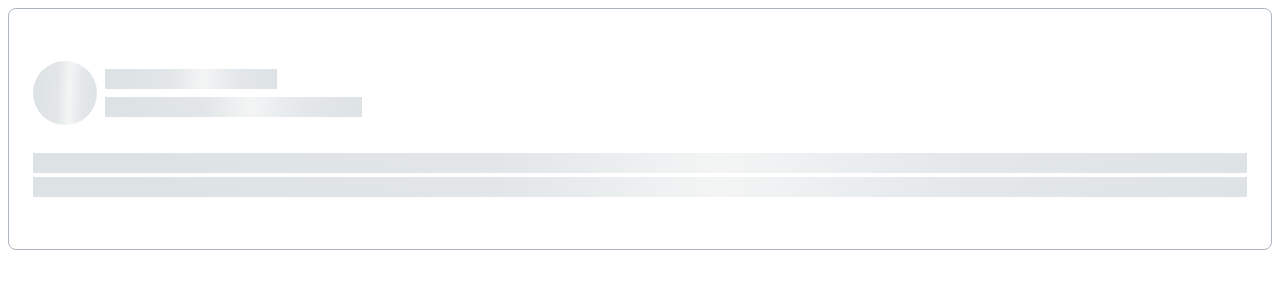
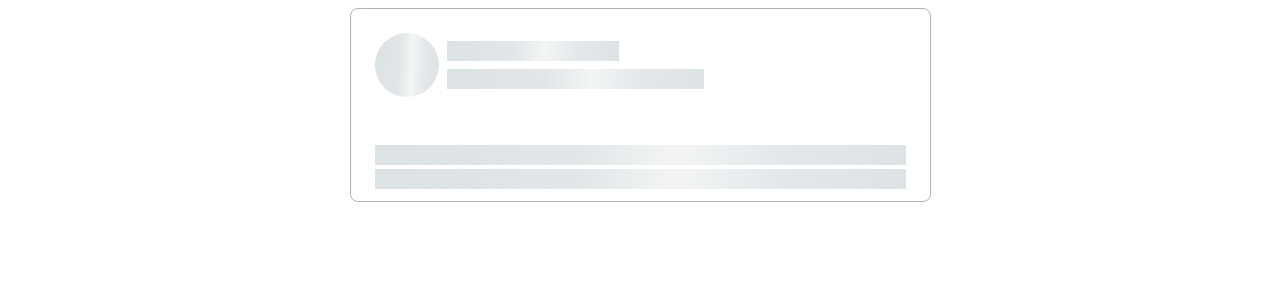
Before and after one commit to js-tasks-ru/htmlcss-20220616_fed-sav, a website: page 04-lection2/02-skeleton/index.html in a window 1280 px wide. Drawn offline with Linux system fonts and the light colour scheme.

Commit message:
поправил скелет

```diff
--- a/04-lection2/02-skeleton/index.html
+++ b/04-lection2/02-skeleton/index.html
@@ -7,21 +7,19 @@
     </head>
     <body>
 
-        <div class="wrapper">
-            <div class="skeleton">
+        <div class="skeleton">
 
-                <div class="skeleton__description">
-                    <picture class="skeleton__description_pic"></picture>
-                    <div class="skeleton__description_lines">
-                        <div class="skeleton__description_lines_first"></div>
-                        <div class="skeleton__description_lines_second"></div>
-                    </div>
+            <div class="skeleton__description">
+                <picture class="skeleton__pic"></picture>
+                <div class="skeleton__lines">
+                    <div class="skeleton__first-line"></div>
+                    <div class="skeleton__second-line"></div>
                 </div>
+            </div>
 
-                <div class="skeleton__content">
-                    <div class="skeleton__content_line1"></div>
-                    <div class="skeleton__content_line2"></div>
-                </div>
+            <div class="skeleton__text">
+                <div class="skeleton__p"></div>
+                <div class="skeleton__p"></div>
             </div>
         </div>
 
--- a/04-lection2/02-skeleton/skeleton.css
+++ b/04-lection2/02-skeleton/skeleton.css
@@ -1,13 +1,12 @@
-/* Размеры контейнеров для схематичности */
-
 .skeleton {
     border: 1px solid #ACB5BD;
     border-radius: 8px;
-    height: 192px;
+    margin: 0 auto;
+    max-height: 192px;
+    max-width: 579px;
     display: flex;
     flex-direction: column;
     justify-content: space-evenly;
-    padding: 24px;
 }
 
 /* Контент вверху */
@@ -16,28 +15,29 @@
     display: flex;
     align-items: center;
     gap: 8px;
+    padding: 24px;
 }
 
-.skeleton__description_pic {
+.skeleton__pic {
     width: 64px;
     height: 64px;
     background: linear-gradient(92.51deg, #DDE2E5 6.44%, #E2E6E8 38.47%, #F3F5F5 56.48%, #E3E7EA 77.5%, #DDE2E5 102.52%);
     border-radius: 50%;
 }
 
-.skeleton__description_lines {
+.skeleton__lines {
     display: flex;
     flex-direction: column;
     gap: 8px;
 }
 
-.skeleton__description_lines_first {
+.skeleton__first-line {
     background: linear-gradient(92.51deg, #DDE2E5 6.44%, #E2E6E8 38.47%, #F3F5F5 56.48%, #E3E7EA 77.5%, #DDE2E5 102.52%);
     height: 20px;
     width: 172px;
 }
 
-.skeleton__description_lines_second {
+.skeleton__second-line {
     background: linear-gradient(92.51deg, #DDE2E5 6.44%, #E2E6E8 38.47%, #F3F5F5 56.48%, #E3E7EA 77.5%, #DDE2E5 102.52%);
     height: 20px;
     width: 257px;
@@ -45,19 +45,15 @@
 
 /* Контент внизу */
 
-.skeleton__content {
+.skeleton__text {
     display: flex;
     flex-direction: column;
     gap: 4px;
+    padding: 24px 24px 32px 24px;
 }
 
-.skeleton__content_line1 {
+.skeleton__p {
     background: linear-gradient(92.51deg, #DDE2E5 6.44%, #E2E6E8 38.47%, #F3F5F5 56.48%, #E3E7EA 77.5%, #DDE2E5 102.52%);
     height: 20px;
     flex-grow: 1;
 }
-.skeleton__content_line2 {
-    background: linear-gradient(92.51deg, #DDE2E5 6.44%, #E2E6E8 38.47%, #F3F5F5 56.48%, #E3E7EA 77.5%, #DDE2E5 102.52%);
-    height: 20px;
-    flex-grow: 1;
-}
```
